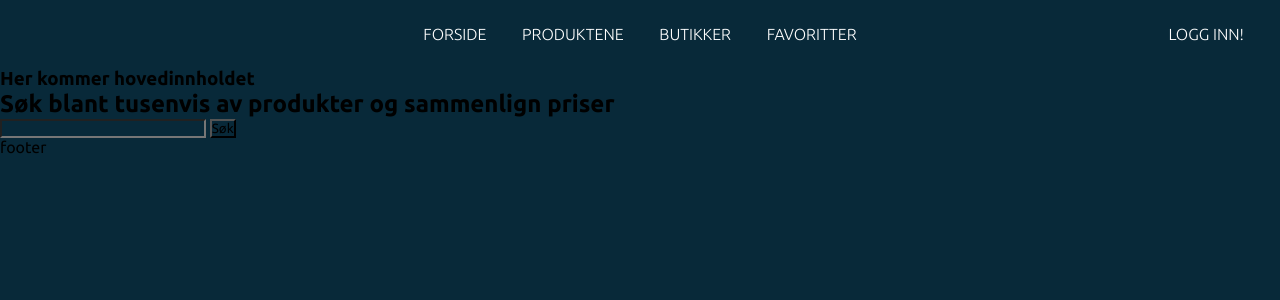
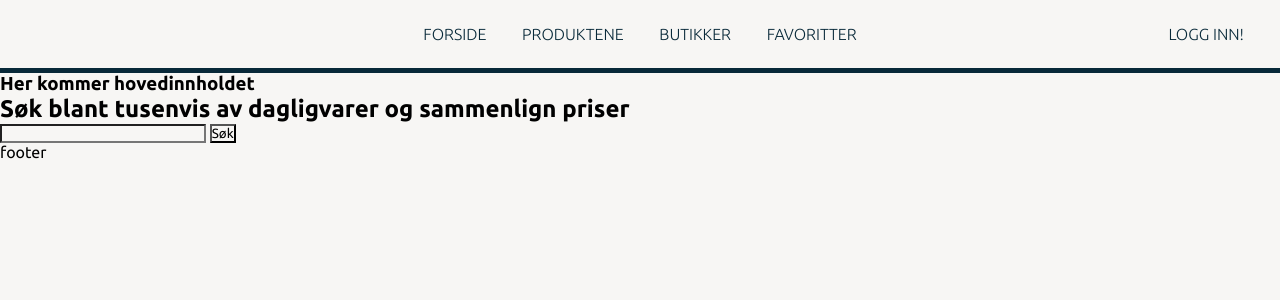
Before and after one commit to HenrikS-A/IT1-prissammenligning, a Flask app: page / in a window 1280 px wide. Shown: the top 300 px of the page. Run offline with Flask 2, Linux system fonts and the light colour scheme.

Commit message:
fikset mye - klart for css arbeid

```diff
--- a/app.py
+++ b/app.py
@@ -6,17 +6,18 @@ import json
 app = Flask(__name__)
 
 
+# Fungerer ikke, må se nermere på dette.
 
-fil_historikk = open("historikk.json")
-historikk = json.load(fil_historikk)
-fil_historikk.close()
+# fil_historikk = open("historikk.json")
+# historikk = json.load(fil_historikk)
+# fil_historikk.close()
 
-historikk_liste = []
+# historikk_liste = []
 
-def lagre_historikk():
-    fil_historikk = open("historikk.json", "w") # Åpner filen slik at jeg kan skrive ting inn i den.
-    json.dump(historikk_liste, fil_historikk)
-    fil_historikk.close()
+# def lagre_historikk():
+#     fil_historikk = open("historikk.json", "w") # Åpner filen slik at jeg kan skrive ting inn i den.
+#     json.dump(historikk_liste, fil_historikk)
+#     fil_historikk.close()
 
 
 
@@ -28,20 +29,21 @@ def index():
 
 @app.get("/produkter")
 def rute_produkter():
-    s=request.args["soek"]
 
-    historikk_liste.append(s)
-    lagre_historikk()
+    # Den ser om jeg har skrevet inn et søk eller bare vil til produktsiden. Jeg har et søk når vi har argumentet "soek".
+    try:
+        s = request.args["soek"]
+    except KeyError:
+        s = None
 
-    produkter = hent_data(s, sortering="price_desc") # Her er s søket bruker skriver inn
+    produkter = hent_data(s, sortering="price_asc")
+
+
+    # historikk_liste.append(s)
+    # lagre_historikk()
+
 
     return render_template("produktene.html", soek=s, produkter=produkter["data"])
-
-
-@app.get("/produktene")
-def rute_produktene():
-    produkter = hent_data(sortering="price_desc")
-    return render_template("produktene.html", produkter=produkter["data"])
 
 
 
@@ -59,7 +61,7 @@ def rute_butikker():
     posisjon = finn_posisjon()
     koordinater = [posisjon["location"]["latitude"], posisjon["location"]["longitude"]]
 
-    butikker = hent_butikker(koordinater[0], koordinater[1], 15) # siste tallet er radius fra koordinatene der den skal lete etter butikker
+    butikker = hent_butikker(koordinater[0], koordinater[1], 15) # Det siste tallet er radius fra koordinatene der den skal lete etter butikker
 
     return render_template("butikker.html", koordinater=koordinater, butikker=butikker["data"])
 
--- a/finnPosisjon.py
+++ b/finnPosisjon.py
@@ -1,7 +1,6 @@
 import requests
 
-# Jeg vet at denne finner posisjonen til serveren, men tenker det er bra nok for dette prosjektet
-# siden du kjører serveren på pc-en din.
+# Denne finner posisjonen til ip-adressen til serveren
 
 def finn_posisjon():
     url = "https://api.ipregistry.co"
--- a/henteData.py
+++ b/henteData.py
@@ -7,7 +7,7 @@ def hent_data(soek=None, sidetall=None, merke=None, sortering=None):
     parametere = {
         "search": soek,
         "page": sidetall,
-        "size": 100,
+        "size": 7,
         "brand": merke,
         "sort": sortering
     }
@@ -26,7 +26,7 @@ def hent_data(soek=None, sidetall=None, merke=None, sortering=None):
 
 def hent_data_ean(ean):
 
-    url = f"https://kassal.app/api/v1/products/ean/{ean}"
+    url = f"https://kassal.app/api/v1/products/ean/{ean}" # Annen måte å legge inn parametere
 
     authToken = "kl5WOZbtvjPcPpLLnKYABpyQ22DnWav7ORT4ARat"
     headers = {
@@ -45,7 +45,7 @@ def hent_butikker(lat, lng, km=None):
     url = "https://kassal.app/api/v1/physical-stores"
 
     parametere = {
-        "size": 15,
+        "size": 30,
         "lat": lat,
         "lng": lng,
         "km": km
--- a/static/nav.css
+++ b/static/nav.css
@@ -1,17 +1,19 @@
 * {
     margin: 0;
     padding: 0;
-    background-color: rgb(8, 41, 57);
+    background-color: rgb(247, 246, 244);
     font-family: 'Ubuntu', sans-serif;
 }
 
 header {
     padding: 25px;
-    background-color: rgb(8, 41, 57);
+    background-color: rgb(247, 246, 244);
     display: flex;
     align-items: center;
     justify-content: center;
     position: relative;
+
+    border-bottom: 5px solid rgb(8, 41, 57);
 }
 
 header nav {
@@ -20,7 +22,7 @@ header nav {
 header a {
     padding: 8px 16px 8px 16px;
     text-decoration: none;
-    color: white;
+    color: rgb(8, 41, 57);
     text-transform: uppercase;
     font-weight: 300;
     font-size: 16px;
@@ -28,7 +30,7 @@ header a {
 }
 
 #loggInn {
-    color: white;
+    color: rgb(8, 41, 57);
     position: absolute;
     right: 0;
     margin-right: 20px;
--- a/templates/index.html
+++ b/templates/index.html
@@ -7,7 +7,7 @@
 
 
     <form action="/produkter" method="get">
-        <h2>Søk blant tusenvis av produkter og sammenlign priser</h2>
+        <h2>Søk blant tusenvis av dagligvarer og sammenlign priser</h2>
 
         <input type="search" name="soek">
         <button type="submit">Søk</button>
--- a/templates/mal.html
+++ b/templates/mal.html
@@ -17,7 +17,7 @@
     <header>
         <nav>
             <a href="/">Forside</a>
-            <a href="/produktene">Produktene</a>
+            <a href="/produkter">Produktene</a>
             <a href="/butikker">Butikker</a>
             <a href="">Favoritter</a>
         </nav>
```
